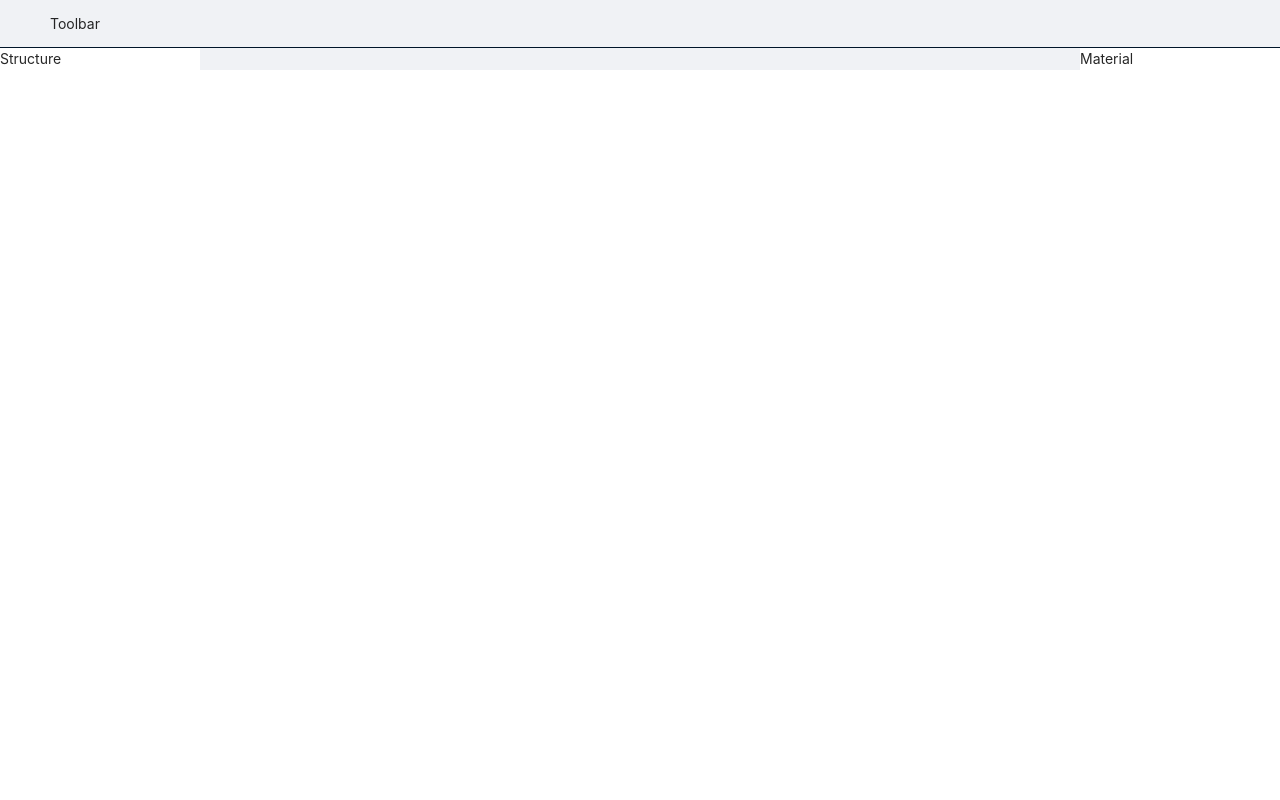
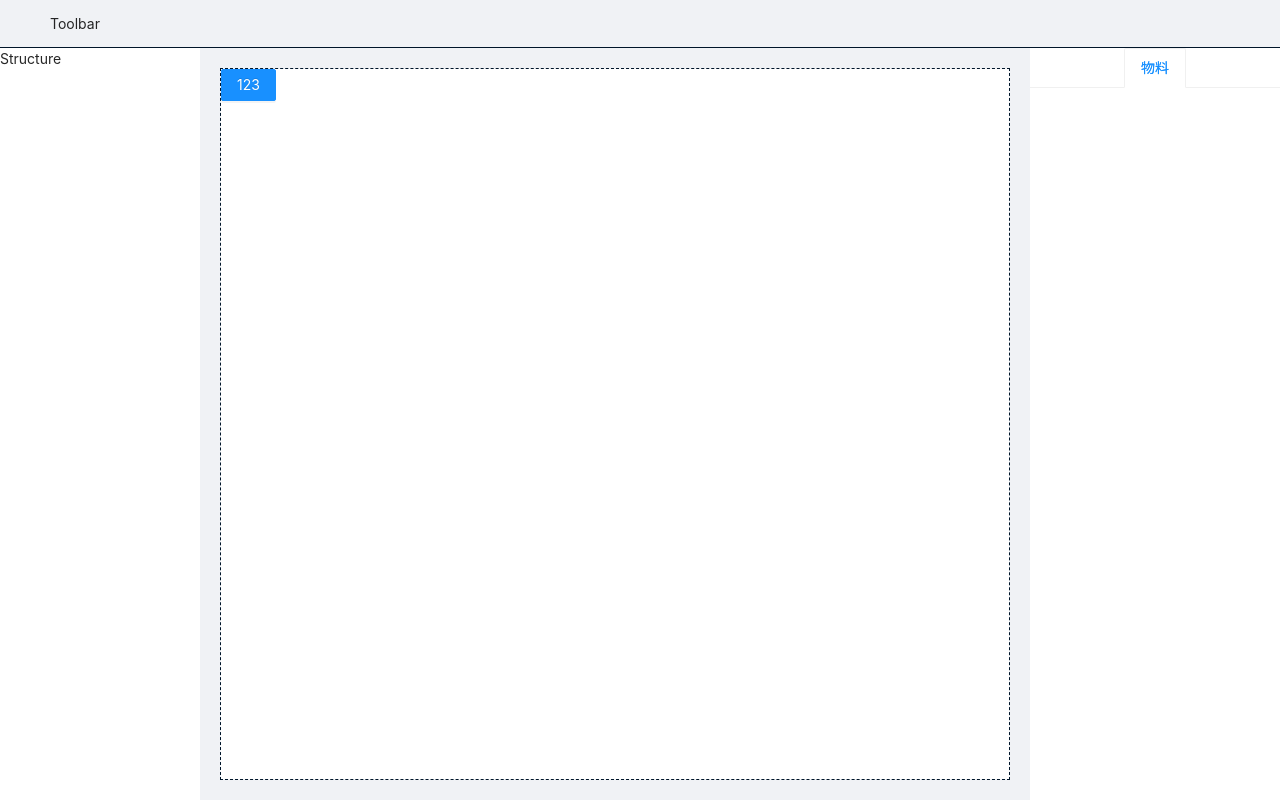
Before and after one commit to yangxiuxiu1115/lowcode, a React (Vite) app in the folder packages/core/: page / in a window 1280 px wide. Built offline with nearby package versions, Linux system fonts and the light colour scheme.

Commit message:
feat: 物料模块初始化

```diff
--- a/packages/concept/src/concepts/App.ts
+++ b/packages/concept/src/concepts/App.ts
@@ -4,12 +4,14 @@ import { ViewNodeType, ActionChange, AppType } from './types'
 
 const properties = ['views']
 export default class App extends BaseNode {
+  name: string
   views: (ViewNode | ViewNodeType)[]
 
-  constructor({ views = [] }: AppType) {
+  constructor({ views = [], name }: AppType) {
     super()
     super.instansition(properties)
 
+    this.name = name
     this.views = views
   }
 
--- a/packages/concept/src/concepts/ViewNode.ts
+++ b/packages/concept/src/concepts/ViewNode.ts
@@ -6,6 +6,7 @@ const properties = ['children']
 export default class ViewNode extends BaseNode {
   type = 'ViewNode'
   property: BindType
+  name: string
   slot: boolean
   text?: string
   parent?: ViewNode | App
@@ -13,10 +14,11 @@ export default class ViewNode extends BaseNode {
 
   children: (ViewNode | ViewNodeType)[]
 
-  constructor({ property, slot, text, children = [] }: ViewNodeType) {
+  constructor({ property, slot, text, children = [], name }: ViewNodeType) {
     super()
     super.instansition(properties)
 
+    this.name = name
     this.property = property
     this.slot = slot
     this.text = text
--- a/packages/concept/src/concepts/types.ts
+++ b/packages/concept/src/concepts/types.ts
@@ -48,9 +48,14 @@ export interface BindType {
   inactiveText?: StringInput
   disabled?: SwitchInput
   clearable?: SwitchInput
+  danger?: SwitchInput
+  shape?: SelectInput
+  block?: SwitchInput
+  dashed?: SwitchInput
 }
 
 export interface ViewNodeType {
+  name: string
   property: BindType
   slot: boolean
   text?: string
@@ -59,4 +64,5 @@ export interface ViewNodeType {
 
 export interface AppType {
   views?: (ViewNodeType | ViewNode)[]
+  name: string
 }
--- a/packages/core/src/App.tsx
+++ b/packages/core/src/App.tsx
@@ -6,10 +6,10 @@ import { Layout } from 'antd'
 
 const { Header } = Layout
 function Root() {
-  const app = new App({})
+  const app = new App({ name: 'app' })
 
   return (
-    <Layout>
+    <Layout style={{ height: '100%' }}>
       <Header>
         <Toolbar />
       </Header>
--- /dev/null
+++ b/packages/core/src/pages/Layout/Canvas/Canvas.tsx
@@ -0,0 +1,22 @@
+import React from 'react'
+import * as antd from 'antd'
+
+import style from './canvas.module.scss'
+
+const Canvas = () => {
+  return (
+    <div className={style.canvas}>
+      <div className="app">
+        {React.createElement(
+          antd['Button'],
+          {
+            type: 'primary',
+          },
+          123
+        )}
+      </div>
+    </div>
+  )
+}
+
+export default Canvas
--- /dev/null
+++ b/packages/core/src/pages/Layout/Canvas/canvas.module.scss
@@ -0,0 +1,12 @@
+.canvas {
+  height: calc(100% - 40px);
+  margin: 20px;
+  border: 1px dashed #001529;
+  user-select: none;
+  :global {
+    .app {
+      background-color: white;
+      height: 100%;
+    }
+  }
+}
--- a/packages/core/src/pages/Layout/Material/Material.tsx
+++ /dev/null
@@ -1,7 +0,0 @@
-import React from 'react'
-
-const Material = () => {
-  return <div>Material</div>
-}
-
-export default Material
--- /dev/null
+++ b/packages/core/src/pages/Layout/MaterialMenu/Material.module.scss
@@ -0,0 +1,5 @@
+.material {
+  user-select: none;
+  :global {
+  }
+}
--- /dev/null
+++ b/packages/core/src/pages/Layout/MaterialMenu/MaterialMenu.tsx
@@ -0,0 +1,31 @@
+import React, { FC, ReactNode } from 'react'
+import { Tabs } from 'antd'
+import { ViewNode } from '@lowcode/concept'
+
+import style from './Material.module.scss'
+
+type tabType = { label: string; key: string; children?: ReactNode }
+const tabs: tabType[] = [
+  { label: '物料', key: 'material' },
+  { label: '属性', key: 'attribute' },
+]
+
+const MaterialMenu: FC<{ selectNode: ViewNode }> = ({ selectNode }) => {
+  return (
+    <div className={style.material}>
+      <Tabs
+        type="card"
+        items={tabs.filter((tab) => {
+          if (tab.key === 'attribute') {
+            if (selectNode) return true
+            return false
+          }
+          return true
+        })}
+        centered
+      />
+    </div>
+  )
+}
+
+export default MaterialMenu
--- a/packages/core/src/pages/Layout/Page.tsx
+++ b/packages/core/src/pages/Layout/Page.tsx
@@ -2,7 +2,8 @@ import React from 'react'
 
 import { Layout } from 'antd'
 import Structure from './Structure/Structure'
-import Material from './Material/Material'
+import Material from './MaterialMenu/MaterialMenu'
+import Canvas from './Canvas/Canvas'
 
 import style from './Page.module.scss'
 
@@ -15,8 +16,10 @@ const Page = () => {
         <Sider theme="light">
           <Structure></Structure>
         </Sider>
-        <Content></Content>
-        <Sider theme="light">
+        <Content>
+          <Canvas></Canvas>
+        </Content>
+        <Sider theme="light" width={250}>
           <Material></Material>
         </Sider>
       </Layout>
```
Also changed, not shown: packages/core/src/pages/Layout/MaterialMenu/Material.tsx (added, +78 -0 lines).
